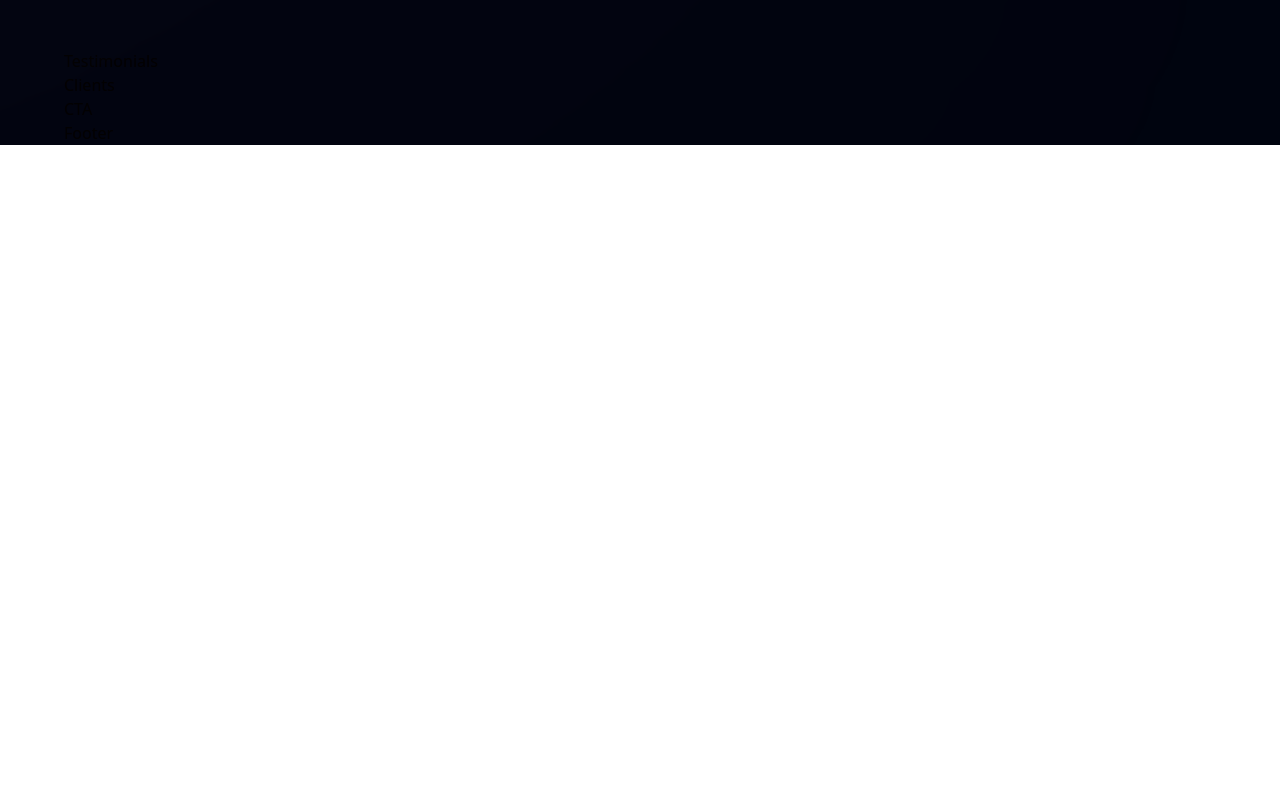
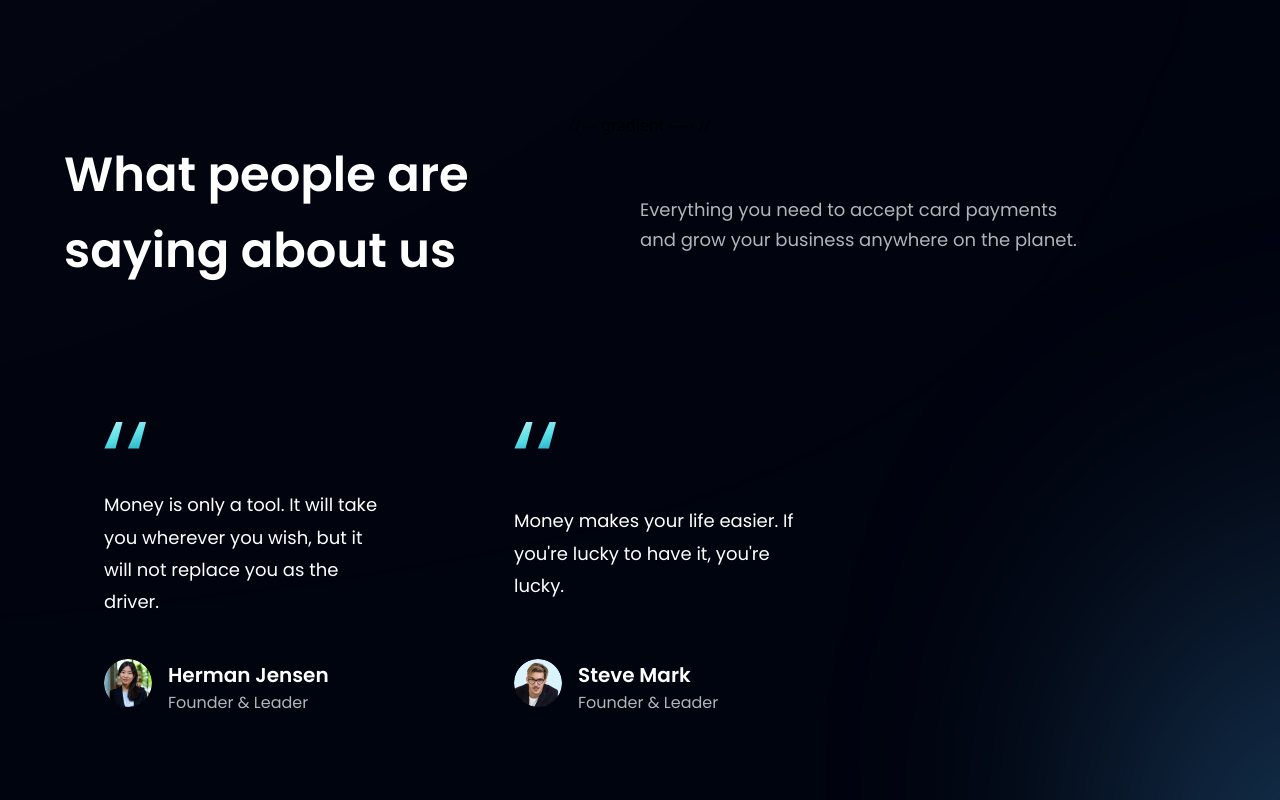
Before and after one commit to AVViktoria/HooBank-project, a React (Vite) app: page / in a window 1280 px wide. Shown: the part 2760-3560 px from the top of the page. Before the commit the page ends 2905 px from the top, so only its background shows below. Built offline with nearby package versions, Linux system fonts and the light colour scheme.

Commit message:
feat: create FeedbackCard and Testimonials components

```diff
--- a/src/components/Business.jsx
+++ b/src/components/Business.jsx
@@ -1,4 +1,3 @@
-import React from "react";
 import styles, { layout } from "../styles";
 import { features } from "../constants";
 import Button from "./Button";
--- a/src/components/FeedbackCard.jsx
+++ b/src/components/FeedbackCard.jsx
@@ -1,9 +1,28 @@
-import React from 'react'
+import { quotes } from "../assets";
 
-const FeedbackCard = () => {
-  return (
-    <div>FeedbackCard</div>
-  )
-}
+const FeedbackCard = ({ content, name, title, img }) => (
+  <div className="flex justify-between flex-col px-10 py-12 rounded-[20px] max-w-[370px] md:mr-10 sm:mr-5 mr-0 my-5 feedback-card">
+    <img
+      src={quotes}
+      alt="double_quotes"
+      className="w-[42px] h-[27px] object-contain"
+    />
+    <p className="font-poppins font-normal text-[18px] leading-[32.4px] text-white my-10">
+      {content}
+    </p>
+
+    <div className="flex flex-row">
+      <img src={img} alt={name} className="w-[48px] h-[48px] rounded-full" />
+      <div className="flex flex-col ml-4">
+        <h4 className="font-poppins font-semibold text-[20px] leading-[32px] text-white">
+          {name}
+        </h4>
+        <p className="font-poppins font-normal text-[16px] leading-[24px] text-dimWhite">
+          {title}
+        </p>
+      </div>
+    </div>
+  </div>
+);
 
 export default FeedbackCard;
--- a/src/components/Testimonials.jsx
+++ b/src/components/Testimonials.jsx
@@ -1,9 +1,32 @@
-import React from 'react'
+import { feedback } from "../constants";
+import styles from "../styles";
+import FeedbackCard from "./FeedbackCard";
 
-const Testimonials = () => {
-  return (
-    <div>Testimonials</div>
-  )
-}
+const Testimonials = () => (
+  <section id="clients" className={`${styles.paddingY} ${styles.flexCenter} flex-col relative `}>
+
+    //--- gradient ----- //
+    <div
+      className="absolute z-[0] w-[60%] h-[60%] -right-[50%] rounded-full blue__gradient bottom-40"
+    />
+    <div className="w-full flex justify-between items-center md:flex-row flex-col sm:mb-16 mb-6 relative z-[1]">
+      <h2 className={styles.heading2}>
+        What people are <br className="sm:block hidden" />
+        saying about us
+      </h2>
+      <div className="w-full mt:mt-0 mt-6">
+        <p className={`${styles.paragraph} text-left max-w-[450px]`}>
+          Everything you need to accept card payments and grow your business
+          anywhere on the planet.
+        </p>
+      </div>
+    </div>
+    <div className="flex flex-wrap sm:justify-start justify-center w-full feedback-container relative z-[1]">
+      {feedback.map((card) => (
+        <FeedbackCard key={card.id} {...card} />
+      ))}
+    </div>
+  </section>
+);
 
 export default Testimonials;
```
